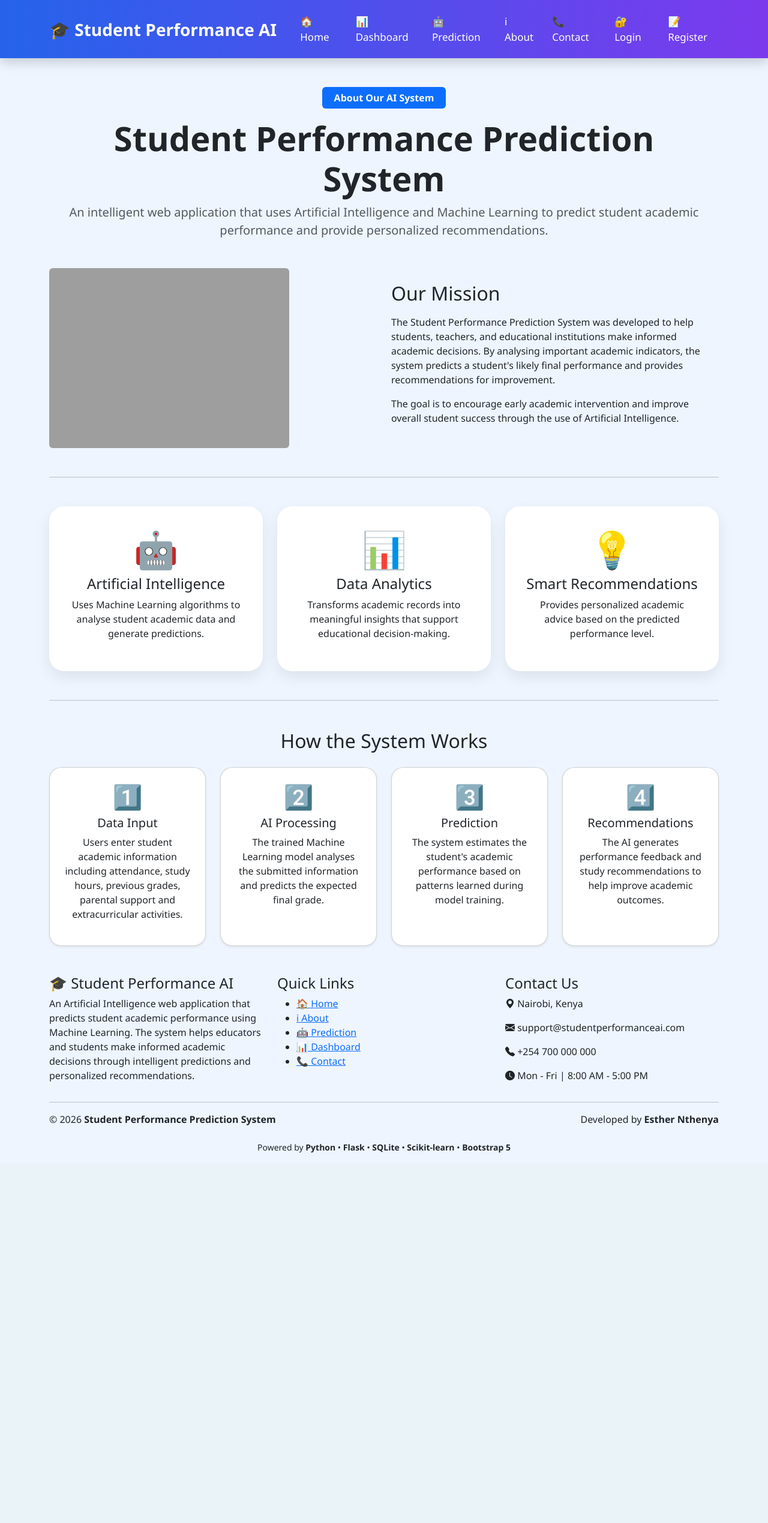
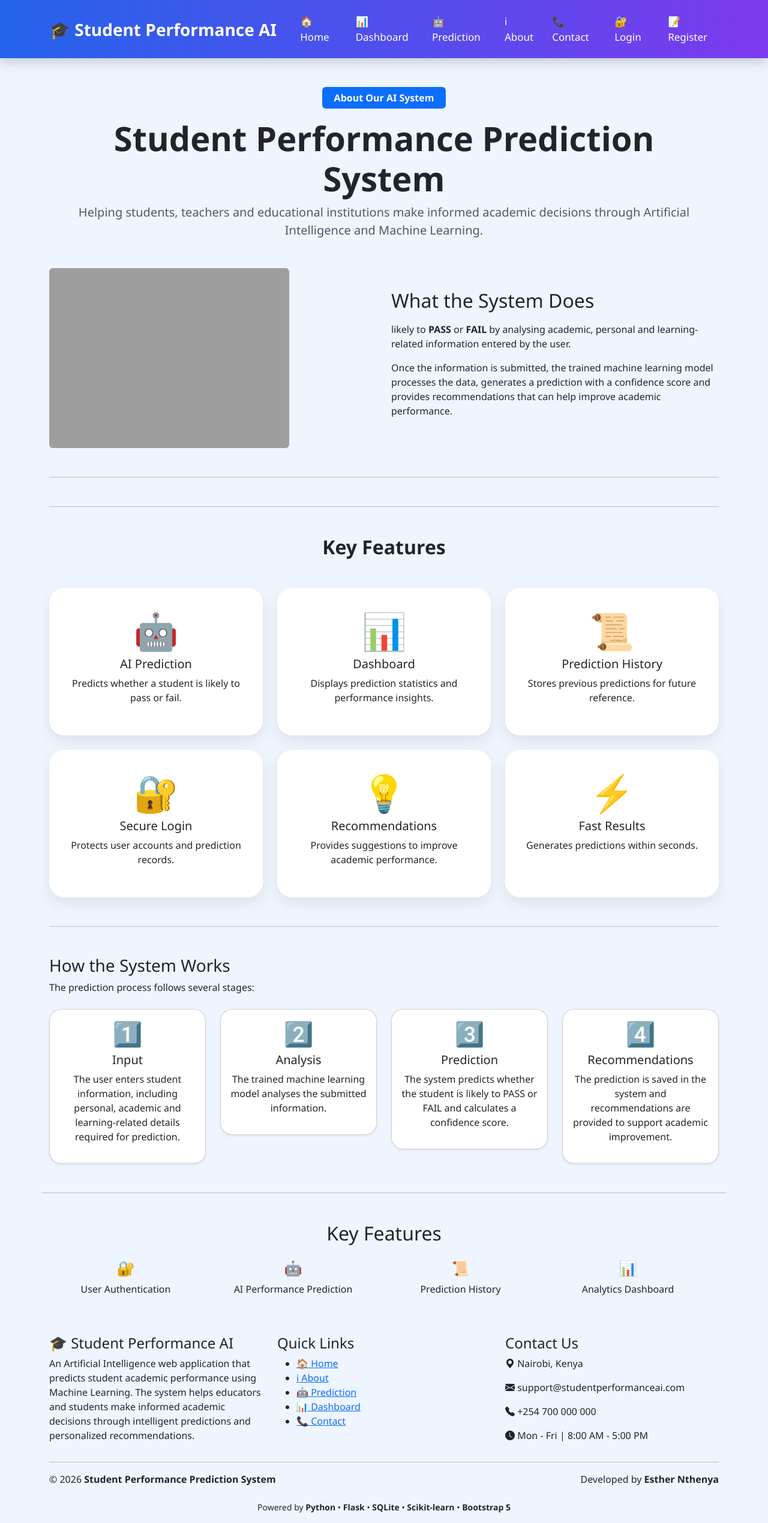
Before and after one commit to Essie537/AI-predictor, a Flask app: page /about in a window 1280 px wide. Shown: the whole page at 60% size. Before the commit the page ends 1922 px from the top, so only its background shows below. Run offline with Flask 3, Linux system fonts and the light colour scheme; a user stored in the database is signed in; parts of the project's set-up code (start-up, migrations or seed data) failed here and were passed over; grey boxes are pictures that could not be loaded.

Commit message:
Update website

```diff
--- a/flask_app/app.py
+++ b/flask_app/app.py
@@ -1,22 +1,18 @@
-from flask import Flask, render_template, request, redirect
-
-from flask_login import (
-    LoginManager,
-    login_user,
-    logout_user,
-    login_required,
-    current_user
-
-)
-
-from werkzeug.security import generate_password_hash, check_password_hash
-
 from pathlib import Path
 
 import joblib
 import pandas as pd
+from flask import Flask, redirect, render_template, request
+from flask_login import (
+    LoginManager,
+    current_user,
+    login_required,
+    login_user,
+    logout_user,
+)
+from werkzeug.security import check_password_hash, generate_password_hash
 
-from flask_app.models import db, User, Prediction
+from flask_app.models import Prediction, User, db
 
 # =====================================================
 # Create Flask App
@@ -72,13 +68,11 @@ def load_user(user_id):
 
 PROJECT_DIR = BASE_DIR.parent
 
-
 MODEL_PATH = (
     PROJECT_DIR /
     "models" /
     "student_performance_model.pkl"
 )
-
 
 ENCODER_PATH = (
     PROJECT_DIR /
@@ -86,8 +80,24 @@ ENCODER_PATH = (
     "encoders.pkl"
 )
 
+print("=" * 60)
+print("LOADING AI MODEL")
+print("=" * 60)
+print("Model Path:", MODEL_PATH)
 
 model = joblib.load(MODEL_PATH)
+
+print("\nModel Type:")
+print(type(model))
+
+print("\nModel Details:")
+print(model)
+
+if hasattr(model, "feature_names_in_"):
+    print("\nFeatures:")
+    print(model.feature_names_in_)
+
+print("=" * 60)
 
 encoders = joblib.load(ENCODER_PATH)
 
@@ -266,6 +276,7 @@ def dashboard():
     ).all()
 
     total_predictions = len(predictions)
+    algorithm = type(model).__name__
 
     pass_count = len(
         [p for p in predictions if p.result == "PASS"]
@@ -296,75 +307,42 @@ def dashboard():
         latest_prediction = None
 
     return render_template(
-        "dashboard.html",
-        total_predictions=total_predictions,
-        pass_rate=pass_rate,
-        fail_rate=fail_rate,
-        latest_prediction=latest_prediction,
-        accuracy=94
-    )
+    "dashboard.html",
+    total_predictions=total_predictions,
+    pass_rate=pass_rate,
+    fail_rate=fail_rate,
+    latest_prediction=latest_prediction,
+    accuracy=86.5,
+    algorithm=algorithm
+)
 
 
 # =====================================================
 # Prediction
 # =====================================================
-
-@app.route("/predict", methods=["GET","POST"])
+@app.route("/predict", methods=["GET", "POST"])
 @login_required
 def predict():
 
     if request.method == "GET":
-        return render_template(
-            "predict.html"
-        )
+        return render_template("predict.html")
 
     # -----------------------------
     # Get Student Name
     # -----------------------------
+    student_name = request.form["student_name"]
+
     # -----------------------------
     # Get user input
     # -----------------------------
-    student_name = request.form["student_name"]
     input_data = pd.DataFrame({
-
-        "gender": [
-            request.form["gender"]
-        ],
-
-        "age": [
-            int(request.form["age"])
-        ],
-
-        "parental_education": [
-            request.form["parental_education"]
-        ],
-
-        "family_income": [
-            request.form["family_income"]
-        ],
-
-        "internet_access": [
-            request.form["internet_access"]
-        ],
-
-        "study_environment": [
-            request.form["study_environment"]
-        ],
-
-        "study_hours_per_day": [
-            float(request.form["study_hours_per_day"])
-        ],
 
         "attendance_rate": [
             float(request.form["attendance_rate"])
         ],
 
-        "sleep_hours": [
-            float(request.form["sleep_hours"])
-        ],
-
-        "social_media_hours": [
-            float(request.form["social_media_hours"])
+        "study_hours_per_day": [
+            float(request.form["study_hours_per_day"])
         ],
 
         "assignment_completion_rate": [
@@ -375,16 +353,20 @@ def predict():
             float(request.form["participation_score"])
         ],
 
-        "online_courses_completed": [
-            int(request.form["online_courses_completed"])
+        "previous_gpa": [
+            float(request.form["previous_gpa"])
+        ],
+
+        "sleep_hours": [
+            float(request.form["sleep_hours"])
+        ],
+
+        "study_environment": [
+            request.form["study_environment"]
         ],
 
         "tutoring": [
             request.form["tutoring"]
-        ],
-
-        "previous_gpa": [
-            float(request.form["previous_gpa"])
         ]
 
     })
@@ -396,20 +378,11 @@ def predict():
 
     categorical_columns = [
 
-        "gender",
-
-        "parental_education",
-
-        "family_income",
-
-        "internet_access",
-
         "study_environment",
 
         "tutoring"
 
     ]
-
 
     for column in categorical_columns:
 
@@ -417,17 +390,12 @@ def predict():
             input_data[column]
         )
 
-
-
     # -----------------------------
     # Prediction
     # -----------------------------
 
-    prediction = model.predict(
-        input_data
-    )[0]
+    prediction = model.predict(input_data)[0]
     print("Prediction:", prediction)
-
 
     # Confidence percentage
 
--- a/flask_app/templates/about.html
+++ b/flask_app/templates/about.html
@@ -22,9 +22,8 @@ Student Performance Prediction System
 
 <p class="lead text-muted">
 
-An intelligent web application that uses Artificial Intelligence and Machine Learning
-to predict student academic performance and provide personalized recommendations.
-
+Helping students, teachers and educational institutions make informed academic
+decisions through Artificial Intelligence and Machine Learning.
 </p>
 
 </div>
@@ -43,45 +42,50 @@ class="img-fluid rounded">
 
 <h2 class="mb-3">
 
-Our Mission
+What the System Does
+
 
 </h2>
 
 <p>
 
-The Student Performance Prediction System was developed to help students,
-teachers, and educational institutions make informed academic decisions.
-By analysing important academic indicators, the system predicts a student's
-likely final performance and provides recommendations for improvement.
+likely to <strong>PASS</strong> or <strong>FAIL</strong> by analysing
+academic, personal and learning-related information entered by the user.
 
 </p>
 
 <p>
 
-The goal is to encourage early academic intervention and improve overall
-student success through the use of Artificial Intelligence.
-
-</p>
-
+Once the information is submitted, the trained machine learning model
+processes the data, generates a prediction with a confidence score and
+provides recommendations that can help improve academic performance.
 </div>
 
 </div>
 
 <hr class="my-5">
 
-<div class="row text-center g-4">
+<hr class="my-5">
+
+<h2 class="text-center fw-bold mb-5">
+
+Key Features
+
+</h2>
+
+<div class="row g-4">
 
 <div class="col-md-4">
 
-<div class="feature-card">
+<div class="feature-card text-center">
 
 <h1>🤖</h1>
 
-<h4>Artificial Intelligence</h4>
+<h5>AI Prediction</h5>
 
 <p>
 
-Uses Machine Learning algorithms to analyse student academic data and generate predictions.
+Predicts whether a student is likely to pass or fail.
 
 </p>
 
@@ -91,15 +95,15 @@ Uses Machine Learning algorithms to analyse student academic data and generate p
 
 <div class="col-md-4">
 
-<div class="feature-card">
+<div class="feature-card text-center">
 
 <h1>📊</h1>
 
-<h4>Data Analytics</h4>
+<h5>Dashboard</h5>
 
 <p>
 
-Transforms academic records into meaningful insights that support educational decision-making.
+Displays prediction statistics and performance insights.
 
 </p>
 
@@ -109,15 +113,69 @@ Transforms academic records into meaningful insights that support educational de
 
 <div class="col-md-4">
 
-<div class="feature-card">
+<div class="feature-card text-center">
+
+<h1>📜</h1>
+
+<h5>Prediction History</h5>
+
+<p>
+
+Stores previous predictions for future reference.
+
+</p>
+
+</div>
+
+</div>
+
+<div class="col-md-4">
+
+<div class="feature-card text-center">
+
+<h1>🔐</h1>
+
+<h5>Secure Login</h5>
+
+<p>
+
+Protects user accounts and prediction records.
+
+</p>
+
+</div>
+
+</div>
+
+<div class="col-md-4">
+
+<div class="feature-card text-center">
 
 <h1>💡</h1>
 
-<h4>Smart Recommendations</h4>
+<h5>Recommendations</h5>
 
 <p>
 
-Provides personalized academic advice based on the predicted performance level.
+Provides suggestions to improve academic performance.
+
+</p>
+
+</div>
+
+</div>
+
+<div class="col-md-4">
+
+<div class="feature-card text-center">
+
+<h1>⚡</h1>
+
+<h5>Fast Results</h5>
+
+<p>
+
+Generates predictions within seconds.
 
 </p>
 
@@ -131,23 +189,30 @@ Provides personalized academic advice based on the predicted performance level.
 
 <h2 class="text-center mb-4">
 
-How the System Works
+<h3 class="mt-5">How the System Works</h3>
 
-</h2>
+<p>
 
-<div class="row">
+The prediction process follows several stages:
+
+</p>
+
+<div class="row mt-4">
 
 <div class="col-md-3">
 
-<div class="card p-4 text-center shadow-sm h-100">
+<div class="card shadow-sm p-3 text-center">
 
 <h1>1️⃣</h1>
 
-<h5>Data Input</h5>
+<h5>Input</h5>
 
 <p>
 
-Users enter student academic information including attendance, study hours, previous grades, parental support and extracurricular activities.
+The user enters student information,
+including personal, academic and
+learning-related details required
+for prediction.
 
 </p>
 
@@ -157,15 +222,16 @@ Users enter student academic information including attendance, study hours, prev
 
 <div class="col-md-3">
 
-<div class="card p-4 text-center shadow-sm h-100">
+<div class="card shadow-sm p-3 text-center">
 
 <h1>2️⃣</h1>
 
-<h5>AI Processing</h5>
+<h5>Analysis</h5>
 
 <p>
 
-The trained Machine Learning model analyses the submitted information and predicts the expected final grade.
+The trained machine learning model analyses the submitted information.
+
 
 </p>
 
@@ -175,7 +241,7 @@ The trained Machine Learning model analyses the submitted information and predic
 
 <div class="col-md-3">
 
-<div class="card p-4 text-center shadow-sm h-100">
+<div class="card shadow-sm p-3 text-center">
 
 <h1>3️⃣</h1>
 
@@ -183,7 +249,8 @@ The trained Machine Learning model analyses the submitted information and predic
 
 <p>
 
-The system estimates the student's academic performance based on patterns learned during model training.
+The system predicts whether the student is likely to PASS or FAIL and calculates a confidence score.
+
 
 </p>
 
@@ -193,7 +260,7 @@ The system estimates the student's academic performance based on patterns learne
 
 <div class="col-md-3">
 
-<div class="card p-4 text-center shadow-sm h-100">
+<div class="card shadow-sm p-3 text-center">
 
 <h1>4️⃣</h1>
 
@@ -201,7 +268,8 @@ The system estimates the student's academic performance based on patterns learne
 
 <p>
 
-The AI generates performance feedback and study recommendations to help improve academic outcomes.
+The prediction is saved in the system and recommendations are provided to support academic improvement.
+
 
 </p>
 
@@ -209,9 +277,55 @@ The AI generates performance feedback and study recommendations to help improve
 
 </div>
 
+<!-- ADD THIS HERE -->
+
+<hr class="my-5">
+
+<h2 class="text-center mb-4">
+
+Key Features
+
+</h2>
+
+<div class="row text-center">
+
+<div class="col-md-3">
+
+<h4>🔐</h4>
+
+<p>User Authentication</p>
+
 </div>
 
+<div class="col-md-3">
+
+<h4>🤖</h4>
+
+<p>AI Performance Prediction</p>
+
+</div>
+
+<div class="col-md-3">
+
+<h4>📜</h4>
+
+<p>Prediction History</p>
+
+</div>
+
+<div class="col-md-3">
+
+<h4>📊</h4>
+
+<p>Analytics Dashboard</p>
+
+</div>
+
+</div>
+
+<!-- END OF NEW SECTION -->
 
 </section>
 
+
 {% endblock %}
```
Also changed, not shown: flask_app/models.py (+9 -6 lines), flask_app/templates/dashboard.html (+0 -48 lines), flask_app/templates/home.html (+20 -14 lines), flask_app/templates/predict.html (+33 -205 lines), src/preprocess.py (+22 -5 lines), flask_app/database.db, 2 other files.
